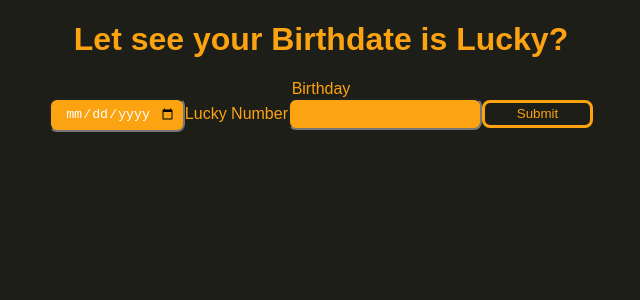
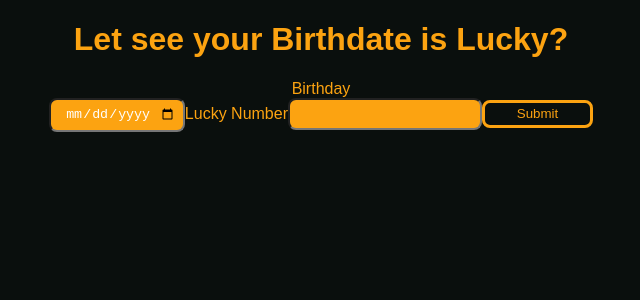
Before and after one commit to saketkum11/birthdaylucky, a React (Create React App) app: page / in a window 1280 px wide. Shown: the top 300 px of the page, without its empty margins (319-959 px from the left). Built offline with nearby package versions, Linux system fonts and the light colour scheme.

Commit message:
update  in  css

```diff
--- a/src/styles.css
+++ b/src/styles.css
@@ -8,7 +8,7 @@ body {
   margin: 0 auto;
 }
 :root {
-  --primary-color: #1d1e18;
+  --primary-color: #0a0f0d;
   --secondary-color: #fca311;
   --tretary-color: white;
 }
```
